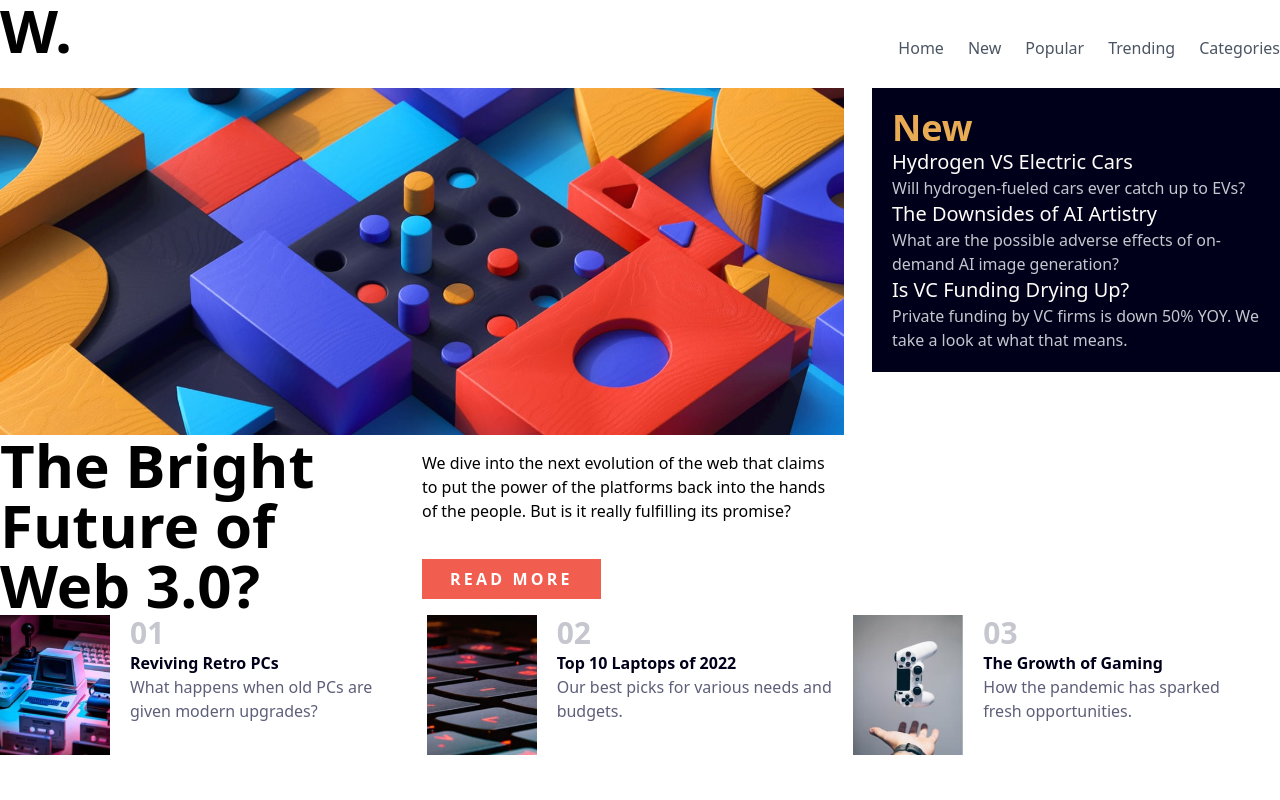
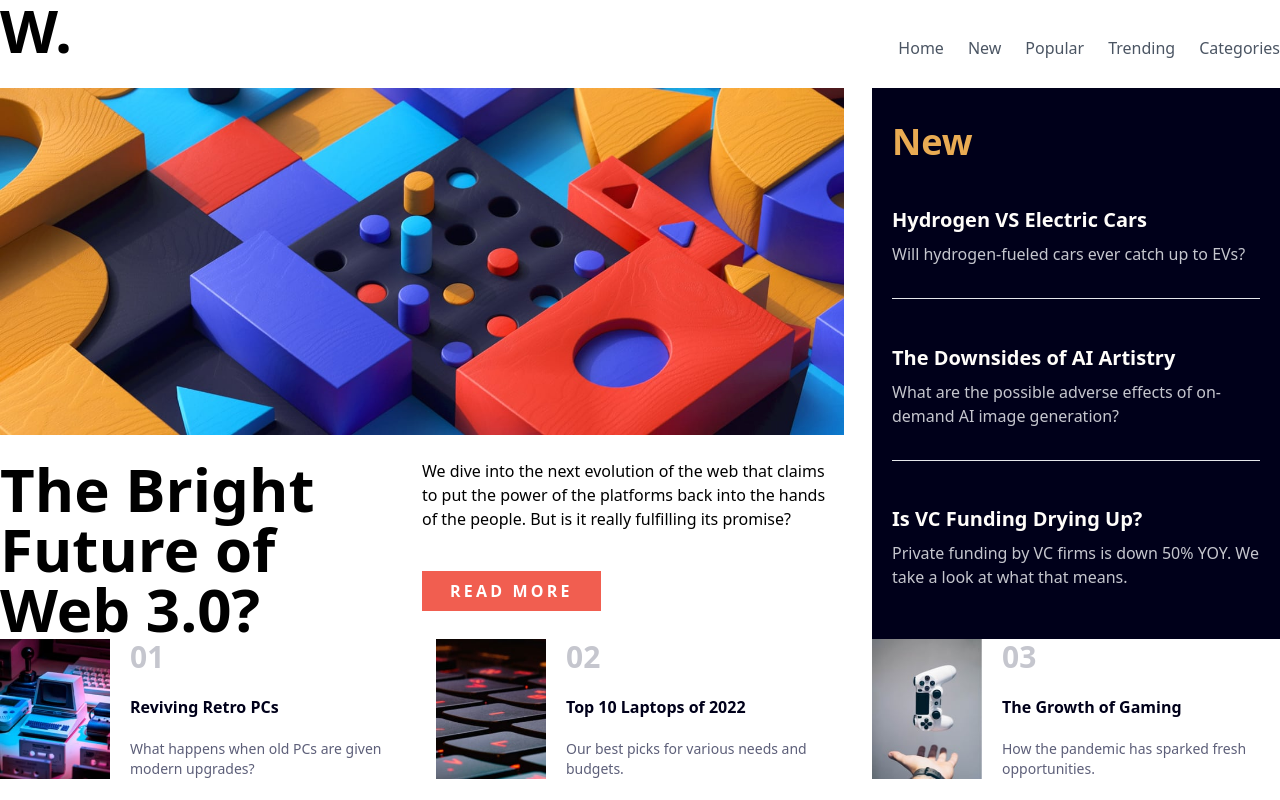
Before and after one commit to Puchinn/News-homepage, a React (Vite) app: page / in a window 1280 px wide. Built offline with nearby package versions, Linux system fonts and the light colour scheme.

Commit message:
update style

```diff
--- a/src/components/Interesting.jsx
+++ b/src/components/Interesting.jsx
@@ -3,7 +3,7 @@ import Item from './Item'
 
 function Interesting() {
 	return (
-		<section className='col-span-12 grid grid-cols-12'>
+		<section className='col-span-12 gap-x-7 grid grid-cols-12'>
 			{items.map(item => {
 				return (
 					<Item
--- a/src/components/Item.jsx
+++ b/src/components/Item.jsx
@@ -2,12 +2,12 @@ function Item({ image, id, title, desc }) {
 	return (
 		<div className='flex col-span-4'>
 			<img src={image} width={110} height={90} alt={title} />
-			<div className='px-5'>
+			<div className='px-5 flex flex-col justify-between'>
 				<span className='text-3xl text-Grayish_blue font-bold'>{id}</span>
 				<h2 className='text-Very_dark_blue font-bold hover:cursor-pointer hover:text-Soft_Red'>
 					{title}
 				</h2>
-				<p className='text-Dark_grayish_blue'>{desc}</p>
+				<p className='text-Dark_grayish_blue text-sm'>{desc}</p>
 			</div>
 		</div>
 	)
--- a/src/components/MainContent.jsx
+++ b/src/components/MainContent.jsx
@@ -4,9 +4,9 @@ function MainContent() {
 	return (
 		<section>
 			<img src={image} alt='web-3-image' />
-			<div className='flex w-full'>
+			<div className='flex w-full pt-6'>
 				<h1 className='text-6xl font-bold flex-1'>The Bright Future of Web 3.0?</h1>
-				<div className='p-4 flex flex-col justify-between items-start flex-1'>
+				<div className='px-4 space-y-10 flex-1'>
 					<p>
 						We dive into the next evolution of the web that claims to put the power of the
 						platforms back into the hands of the people. But is it really fulfilling its
--- a/src/components/NewsContent.jsx
+++ b/src/components/NewsContent.jsx
@@ -1,13 +1,31 @@
-import Article from './Article'
-import news from '../data/news'
-
 function NewsContent() {
 	return (
-		<section className='p-5 bg-Very_dark_blue'>
+		<section className='p-5 bg-Very_dark_blue h-full flex flex-col justify-around'>
 			<h1 className='text-4xl font-semibold text-Soft_Orange'>New</h1>
-			{news.map(item => {
-				return <Article key={item.title} titulo={item.title} desc={item.desc} />
-			})}
+			<article className='space-y-2 py-4 pb-8 border-b'>
+				<h2 className='text-Off_white font-bold text-xl hover:text-Soft_Orange hover:cursor-pointer'>
+					Hydrogen VS Electric Cars
+				</h2>
+				<p className='text-Grayish_blue'>
+					Will hydrogen-fueled cars ever catch up to EVs?
+				</p>
+			</article>
+			<article className='space-y-2 py-4 pb-8 border-b'>
+				<h2 className='text-Off_white font-bold text-xl hover:text-Soft_Orange hover:cursor-pointer'>
+					The Downsides of AI Artistry
+				</h2>
+				<p className='text-Grayish_blue'>
+					What are the possible adverse effects of on-demand AI image generation?
+				</p>
+			</article>
+			<article className='space-y-2 py-4'>
+				<h2 className='text-Off_white font-bold text-xl hover:text-Soft_Orange hover:cursor-pointer'>
+					Is VC Funding Drying Up?
+				</h2>
+				<p className='text-Grayish_blue'>
+					Private funding by VC firms is down 50% YOY. We take a look at what that means.
+				</p>
+			</article>
 		</section>
 	)
 }
```
